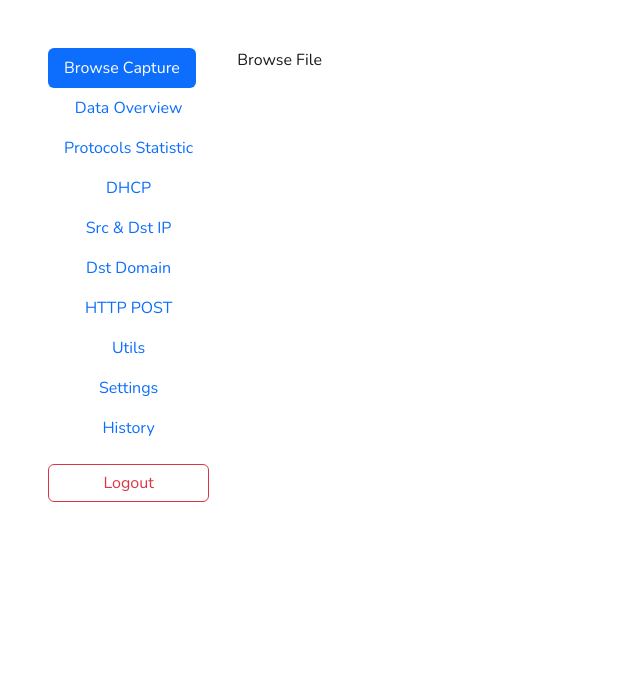
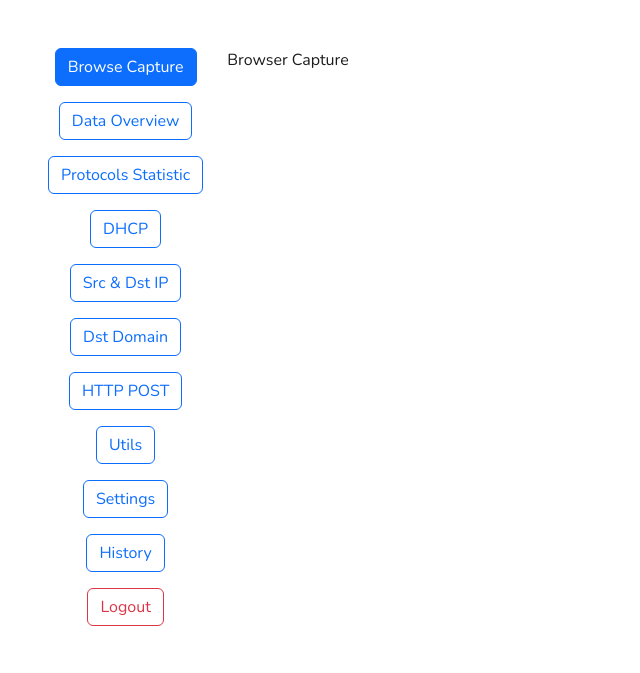
Before and after one commit to nguyenlong1019/packet_w, a Django app: page / in a window 1280 px wide. Shown: the top 673 px of the page, without its empty margins (0-640 px from the left). Run offline with Django 4.2, Linux system fonts and the light colour scheme; the visitor is signed in with stand-in values (Sample User, id 1); some libraries are stand-ins or nearby versions.

Commit message:
Update main UI

```diff
--- a/static/assets/css/base.css
+++ b/static/assets/css/base.css
@@ -66,19 +66,49 @@ a {
     display: none;
 }
 
-.convert-wrapper {
+.main-section {
     display: flex;
-    align-items: center;
-    justify-content: space-between;
-    gap: 24px;
+    align-items: start;
+    justify-content: start;
+    gap: 0 24px;
 }
 
-.convert-wrapper div {
+.side-tabs {
+    text-align: center;
+}
+
+.side-contents {
     flex: 1;
 }
 
-.convert-wrapper div input.convert-input {
-    width: 100%;
-    display: inline-block;
-    height: 80%;
+
+.c-tabs {
+    overflow: hidden;
+    border: 1px solid #ccc;
+    background-color: #f1f1f1;
 }
+
+.c-tabs button {
+    background-color: inherit;
+    float: left;
+    border: none;
+    outline: none;
+    cursor: pointer;
+    padding: 14px 16px;
+    transition: .3s;
+}
+
+.c-tabs button:hover {
+    background-color: #ddd;
+}
+
+.c-tabs button.active {
+    background-color: #ccc;
+}
+
+.c-tabcontent {
+    display: none;
+    padding: 6px 12px;
+    border: 1px solid #ccc;
+    border-top: none;
+}
--- a/templates/core/index.html
+++ b/templates/core/index.html
@@ -2,110 +2,114 @@
 {% load static %}
 {% block content %}
 
-<div class="d-flex align-items-start p-5">
+<div class="container-fluid p-5 main-section">
 
-    <div class="nav flex-column nav-pills me-3" id="v-pills-tab" role="tablist" aria-orientation="vertical">
-      <button class="nav-link active" id="v-pills-home-tab" data-bs-toggle="pill" data-bs-target="#v-pills-home" type="button" role="tab" aria-controls="v-pills-home" aria-selected="true" style="width: max-content;">Browse Capture</button>
+  <div class="side-tabs">
+    <button class="side-tablinks btn mb-3">
+      Browse Capture
+    </button> <br>
+    <button class="side-tablinks btn mb-3">
+      Data Overview
+    </button> <br>
+    <button class="side-tablinks btn mb-3">
+      Protocols Statistic
+    </button> <br>
 
-      <button class="nav-link" id="v-pills-data-overview-tab" data-bs-toggle="pill" data-bs-target="#v-pills-data-overview" type="button" role="tab" aria-controls="v-pills-data-overview" aria-selected="false">Data Overview</button>
+    <button class="side-tablinks btn mb-3">
+      DHCP
+    </button> <br>
 
-      <button class="nav-link" id="v-pills-p-statistic-tab" data-bs-toggle="pill" data-bs-target="#v-pills-p-statistic" type="button" role="tab" aria-controls="v-pills-p-statistic" aria-selected="false" style="width: max-content;">Protocols Statistic</button>
+    <button class="side-tablinks btn mb-3">
+      Src & Dst IP
+    </button> <br>
 
-      <button class="nav-link" id="v-pills-dhcp-tab" data-bs-toggle="pill" data-bs-target="#v-pills-dhcp" type="button" role="tab" aria-controls="v-pills-dhcp" aria-selected="false">DHCP</button>
+    <button class="side-tablinks btn mb-3">
+      Dst Domain
+    </button> <br>
 
-      <button class="nav-link" id="v-pills-src-a-dst-ip-tab" data-bs-toggle="pill" data-bs-target="#v-pills-src-a-dst-ip" type="button" role="tab" aria-controls="v-pills-src-a-dst-ip" aria-selected="false">Src & Dst IP</button>
+    <button class="side-tablinks btn mb-3">
+      HTTP POST
+    </button> <br>
 
-      <button class="nav-link" id="v-pills-dst-domain-tab" data-bs-toggle="pill" data-bs-target="#v-pills-dst-domain" type="button" role="tab" aria-controls="v-pills-dst-domain" aria-selected="false">Dst Domain</button>
+    <button class="side-tablinks btn mb-3">
+      Utils
+    </button> <br>
 
-      <button class="nav-link" id="v-pills-http-post-tab" data-bs-toggle="pill" data-bs-target="#v-pills-http-post" type="button" role="tab" aria-controls="v-pills-http-post" aria-selected="false">HTTP POST</button>
+    <button class="side-tablinks btn mb-3">
+      Settings
+    </button> <br>
 
-      <button class="nav-link" id="v-pills-utils-tab" data-bs-toggle="pill" data-bs-target="#v-pills-utils" type="button" role="tab" aria-controls="v-pills-utils" aria-selected="false">Utils</button>
+    <button class="side-tablinks btn mb-3">
+      History
+    </button> <br>
 
-      <button class="nav-link" id="v-pills-settings-tab" data-bs-toggle="pill" data-bs-target="#v-pills-settings" type="button" role="tab" aria-controls="v-pills-settings" aria-selected="false">Settings</button>
-
-      <button class="nav-link" id="v-pills-history-tab" data-bs-toggle="pill" data-bs-target="#v-pills-history" type="button" role="tab" aria-controls="v-pills-history" aria-selected="false">History</button>
-
-      <a href="{% url 'logout' %}" class="btn btn-outline-danger text-center mt-3">Logout</a>
+    <a class="btn btn-outline-danger" href="{% url 'logout' %}">Logout</a>
   </div>
 
-
-
-    <div class="tab-content container-fluid" id="v-pills-tabContent">
-      <div class="tab-pane fade show active" id="v-pills-home" role="tabpanel" aria-labelledby="v-pills-home-tab" tabindex="0">
-        Browse File
+  <div class="side-contents">
+    <div class="side-tabcontent" id="">
+      Browser Capture
     </div>
 
-      <div class="tab-pane fade" id="v-pills-data-overview" role="tabpanel" aria-labelledby="v-pills-data-overview-tab" tabindex="0">
+    <div class="side-tabcontent" id="">
       Data Overview
     </div>
 
-      <div class="tab-pane fade" id="v-pills-p-statistic" role="tabpanel" aria-labelledby="v-pills-p-statistic-tab" tabindex="0">
+    <div class="side-tabcontent" id="">
       Protocols Statistic
     </div>
 
-      <div class="tab-pane fade" id="v-pills-dhcp" role="tabpanel" aria-labelledby="v-pills-dhcp-tab" tabindex="0">
+    <div class="side-tabcontent" id="">
       DHCP
     </div>
 
-      <div class="tab-pane fade" id="v-pills-src-a-dst-ip" role="tabpanel" aria-labelledby="v-pills-src-a-dst-ip-tab" tabindex="0">
+    <div class="side-tabcontent" id="">
       Src & Dst IP
     </div>
 
-      <div class="tab-pane fade" id="v-pills-dst-domain" role="tabpanel" aria-labelledby="v-pills-dst-domain-tab" tabindex="0">
+    <div class="side-tabcontent" id="">
       Dst Domain
     </div>
 
-      <div class="tab-pane fade" id="v-pills-http-post" role="tabpanel" aria-labelledby="v-pills-http-post-tab" tabindex="0">
+    <div class="side-tabcontent" id="">
       HTTP POST
     </div>
 
-      <div class="tab-pane fade w-100 h-100" id="v-pills-utils" role="tabpanel" aria-labelledby="v-pills-settings-tab" tabindex="0">
-
-        <ul class="nav nav-tabs" id="myTab" role="tablist">
-          <li class="nav-item" role="presentation">
-            <button class="nav-link active" id="home-tab" data-bs-toggle="tab" data-bs-target="#home-tab-pane" type="button" role="tab" aria-controls="home-tab-pane" aria-selected="true">Decode Hex</button>
-          </li>
-          <li class="nav-item" role="presentation">
-            <button class="nav-link" id="profile-tab" data-bs-toggle="tab" data-bs-target="#profile-tab-pane" type="button" role="tab" aria-controls="profile-tab-pane" aria-selected="false">Decode Base64</button>
-          </li>
-          <li class="nav-item" role="presentation">
-            <button class="nav-link" id="contact-tab" data-bs-toggle="tab" data-bs-target="#contact-tab-pane" type="button" role="tab" aria-controls="contact-tab-pane" aria-selected="false">Convert Time</button>
-          </li>
-        </ul>
-        <div class="tab-content w-100" id="myTabContent">
-          <div class="tab-pane fade show active w-100" id="home-tab-pane" role="tabpanel" aria-labelledby="home-tab" tabindex="0">
-            <div class="">
-              <div class="convert-wrapper">
-
-                <div>
-                  <input class="convert-input" type="text" id="" name="" />
-                </div>
-                <p>
-                  <img style="width: 100px;height: 100px;object-fit: cover;object-position: center;" src="{% static 'assets/images/exchange.png' %}" alt="Convert Icon" />
-                </p>
-                <div>
-                  <input class="convert-input" type="text" id="" name="" />
+    <div class="side-tabcontent" id="">
+      <!--Convert: c-->
+      <div class="c-tabs">
+        <button class="c-tablinks" onclick="openCTab(event, 'c-decode-hex')" id="defaultOpen">Decode Hex</button>
+        <button class="c-tablinks" onclick="openCTab(event, 'c-decode-base64')">Decode Base64</button>
+        <button class="c-tablinks" onclick="openCTab(event, 'c-time')">Convert Time</button>
       </div>
 
-              </div>
-            </div>
-          </div>
-          <div class="tab-pane fade" id="profile-tab-pane" role="tabpanel" aria-labelledby="profile-tab" tabindex="0">Decode Base64</div>
-          <div class="tab-pane fade" id="contact-tab-pane" role="tabpanel" aria-labelledby="contact-tab" tabindex="0">Convert Time</div>
+      <div id="c-decode-hex" class="c-tabcontent">
+        Decode Hex
       </div>
 
-
+      <div id="c-decode-base64" class="c-tabcontent">
+        Decode Base64
       </div>
 
-      <div class="tab-pane fade" id="v-pills-settings" role="tabpanel" aria-labelledby="v-pills-settings-tab" tabindex="0">
-        Settings
-      </div>
-
-      <div class="tab-pane fade" id="v-pills-history" role="tabpanel" aria-labelledby="v-pills-history-tab" tabindex="0">
-        History
-      </div>
+      <div id="c-time" class="c-tabcontent">
+        Convert Time
       </div>
 
     </div>
 
+    <div class="side-tabcontent" id="">
+      Settings
+    </div>
+
+    <div class="side-tabcontent" id="">
+      History
+    </div>
+
+  </div>
+
+
+<div>
+
+
+
 {% endblock content %}
```
Also changed, not shown: static/assets/js/base.js (+54 -0 lines). Lines whose indentation alone changed are shown as unchanged.
